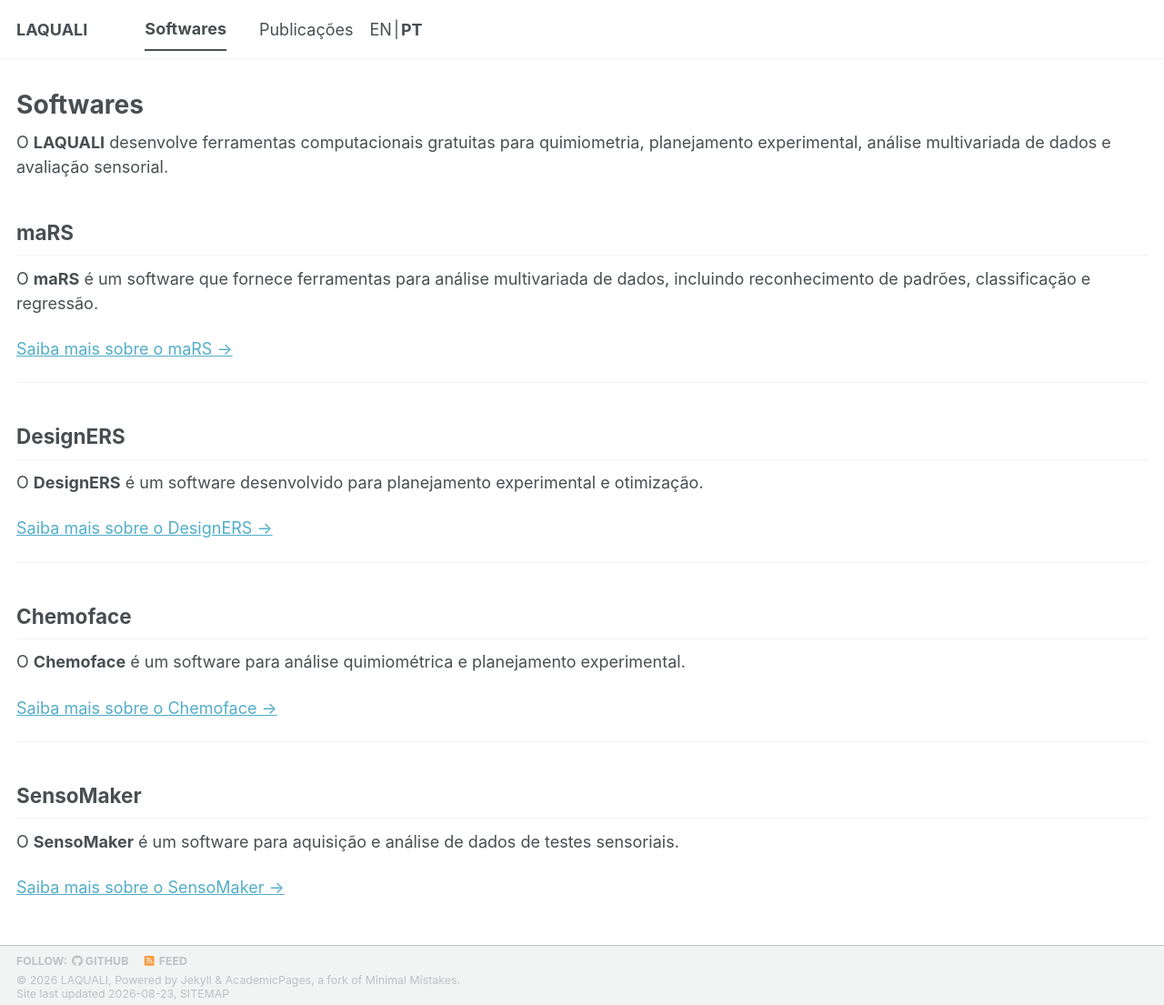
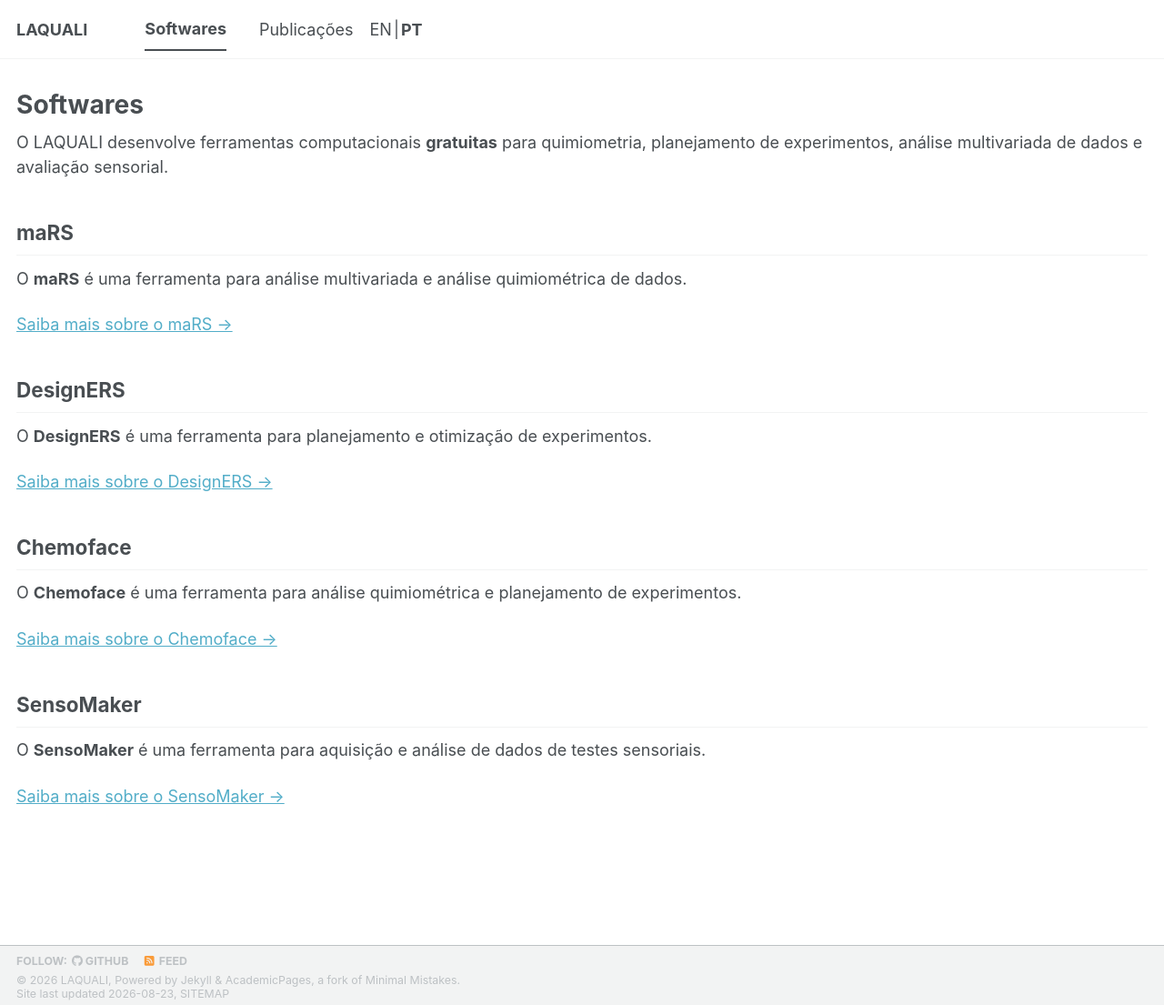
Before and after one commit to LAQUALI-UFLA/laquali-ufla.github.io, a Jekyll site: the page built from _pages/pt/softwares.md, in a window 1280 px wide and 1105 px high. Shown: the whole window at 91% size. Built offline with Jekyll 4.4.1, drawn with Linux system fonts in a browser that asks for light colours; a style sheet for code colours, icons or effects is not loaded.

Commit message:
Revise software descriptions for clarity
Updated descriptions of software tools for clarity and consistency.

```diff
--- a/_pages/pt/softwares.md
+++ b/_pages/pt/softwares.md
@@ -5,34 +5,31 @@ permalink: /pt/softwares/
 author_profile: false
 ---
 
-O **LAQUALI** desenvolve ferramentas computacionais gratuitas para quimiometria, planejamento experimental, análise multivariada de dados e avaliação sensorial.
+O LAQUALI desenvolve ferramentas computacionais **gratuitas** para quimiometria, planejamento de experimentos, análise multivariada de dados e avaliação sensorial.
 
 ## maRS
 
-O **maRS** é um software que fornece ferramentas para análise multivariada de dados, incluindo reconhecimento de padrões, classificação e regressão.
+O **maRS** é uma ferramenta para análise multivariada e análise quimiométrica de dados.
 
 [Saiba mais sobre o maRS →](/pt/mars/)
 
----
 
 ## DesignERS
 
-O **DesignERS** é um software desenvolvido para planejamento experimental e otimização.
+O **DesignERS** é uma ferramenta para planejamento e otimização de experimentos.
 
 [Saiba mais sobre o DesignERS →](/pt/designers/)
 
----
 
 ## Chemoface
 
-O **Chemoface** é um software para análise quimiométrica e planejamento experimental.
+O **Chemoface** é uma ferramenta para análise quimiométrica e planejamento de experimentos.
 
 [Saiba mais sobre o Chemoface →](/pt/chemoface/)
 
----
 
 ## SensoMaker
 
-O **SensoMaker** é um software para aquisição e análise de dados de testes sensoriais.
+O **SensoMaker** é uma ferramenta para aquisição e análise de dados de testes sensoriais.
 
 [Saiba mais sobre o SensoMaker →](/pt/sensomaker/)
```
